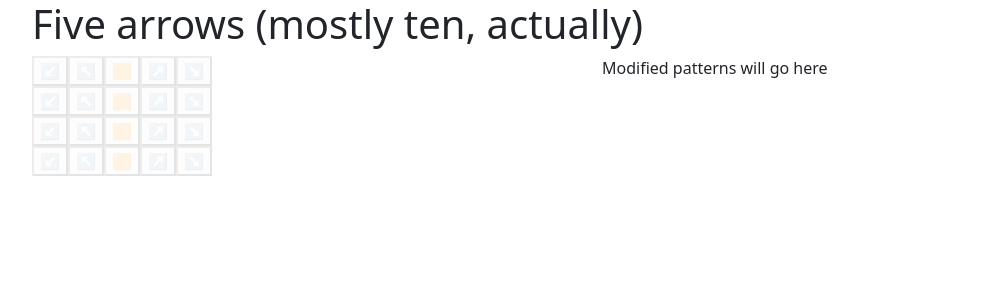
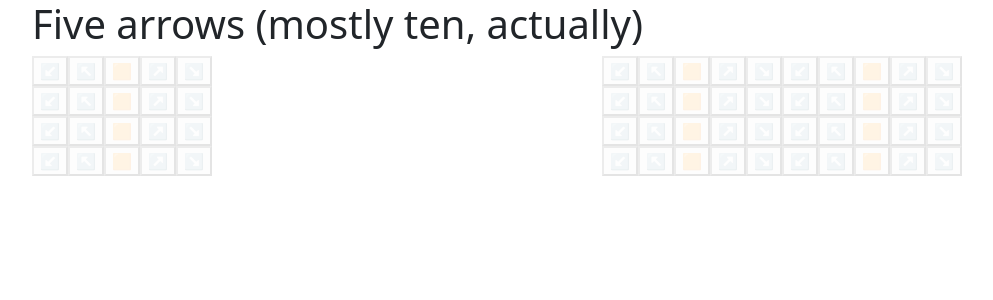
Before and after one commit to ddrone/arrows, a React (Vite) app: page / in a window 1280 px wide. Shown: the top 300 px of the page, without its empty margins (50-1043 px from the left). Built offline with nearby package versions, Linux system fonts and the light colour scheme; the HTML template or start-up script is replaced by a standard one.

Commit message:
Make the set of arrows parameterizable

```diff
--- a/src/App.tsx
+++ b/src/App.tsx
@@ -1,5 +1,21 @@
 import PatternEditor from "./PatternEditor"
 import "bootstrap/dist/css/bootstrap.min.css";
+
+const downLeft = '↙️';
+const upLeft = '↖️';
+const center = '🟧';
+const upRight = '↗️';
+const downRight = '↘️';
+
+const arrowChars = [
+  downLeft,
+  upLeft,
+  center,
+  upRight,
+  downRight
+];
+
+const doubleChars = arrowChars.concat(arrowChars);
 
 function App() {
   return (
@@ -7,10 +23,10 @@ function App() {
       <h1>Five arrows (mostly ten, actually)</h1>
       <div className="row">
         <div className="col">
-          <PatternEditor />
+          <PatternEditor arrowChars={arrowChars} />
         </div>
         <div className="col">
-          Modified patterns will go here
+          <PatternEditor arrowChars={doubleChars} />
         </div>
       </div>
     </div>
--- a/src/PatternEditor.tsx
+++ b/src/PatternEditor.tsx
@@ -4,24 +4,10 @@ import './PatternEditor.css';
 import { classNames } from "./utils/conditionalClasses";
 import { replacing } from "./utils/array";
 
-const downLeft = '↙️';
-const upLeft = '↖️';
-const center = '🟧';
-const upRight = '↗️';
-const downRight = '↘️';
-
-const arrowChars = [
-  downLeft,
-  upLeft,
-  center,
-  upRight,
-  downRight
-];
-
-const initialState = arrowChars.map(() => false);
 
 interface ASProps {
   arrows: boolean[];
+  arrowChars: string[];
   onChange: (newState: boolean[]) => void;
 }
 
@@ -40,7 +26,7 @@ function ArrowSelector(props: ASProps) {
           hidden: !active
         })}
       >
-        {arrowChars[i]}
+        {props.arrowChars[i]}
       </button>
     );
   }
@@ -52,14 +38,18 @@ function ArrowSelector(props: ASProps) {
   );
 }
 
-function PatternEditor() {
-  const [arrows, setArrows] = useState<boolean[][]>(Array(4).fill(initialState));
+interface PEProps {
+  arrowChars: string[];
+}
+
+function PatternEditor(props: PEProps) {
+  const [arrows, setArrows] = useState<boolean[][]>(Array(4).fill(props.arrowChars.map(() => false)));
 
   function updateArrows(moment: boolean[], i: number) {
     const newArrows = replacing(arrows, i, moment);
     const arrowsToAdd = Math.max(0, i + 4 - arrows.length);
     for (let j = 0; j < arrowsToAdd; j++) {
-      newArrows.push(initialState);
+      newArrows.push(props.arrowChars.map(() => false));
     }
 
     setArrows(newArrows);
@@ -70,6 +60,7 @@ function PatternEditor() {
       key={i} // Using index an key is only OK while I don't have an abitily to remove moments
       arrows={moment}
       onChange={a => updateArrows(a, i)}
+      arrowChars={props.arrowChars}
     />
   }
 
```
